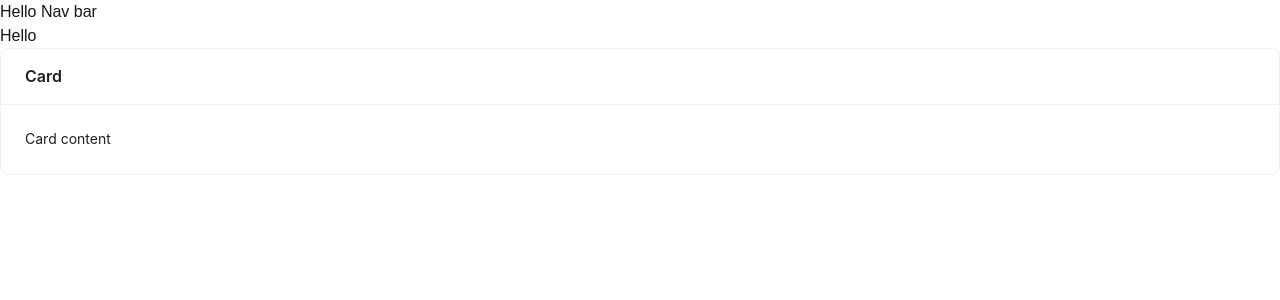
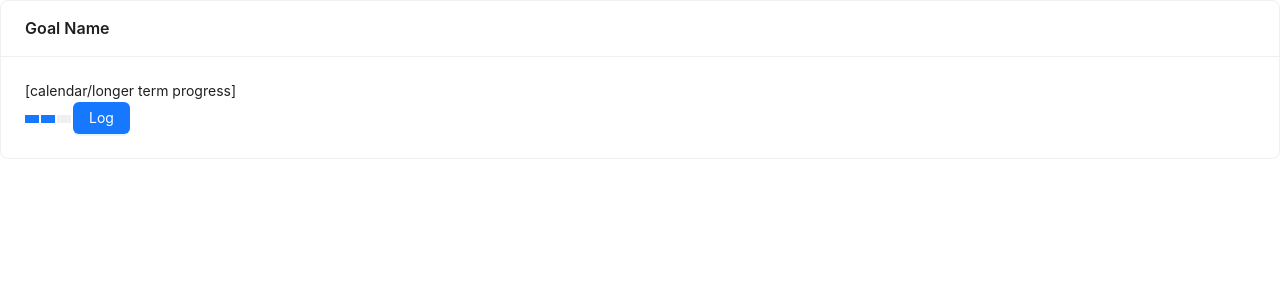
Before and after one commit to akaowen7/hack-the-hill, a Next.js app: page / in a window 1280 px wide. Shown: the top 300 px of the page. Built offline with nearby package versions, Linux system fonts and the light colour scheme.

Commit message:
Home page in progress

```diff
--- a/src/app/page.js
+++ b/src/app/page.js
@@ -1,15 +1,19 @@
-import Image from "next/image";
-import Link from "next/link";
-import Layout from "./components/layout";
-import {Card} from "antd";
+import { Card, Button, Progress } from "antd";
 
 export default function Home() {
   return (
-    <Layout>
-      <p>Hello</p>
-      <Card title="Card" >
-      <p>Card content</p>
-      </Card>
-    </Layout>
+    <Card title="Goal Name">
+      <div className="flex flex-col gap-4">
+        <p>[calendar/longer term progress]</p>
+        <Progress
+          type="line"
+          percent={50}
+          steps={3}
+          showInfo={false}
+        ></Progress>
+
+        <Button type="primary">Log</Button>
+      </div>
+    </Card>
   );
 }
```
